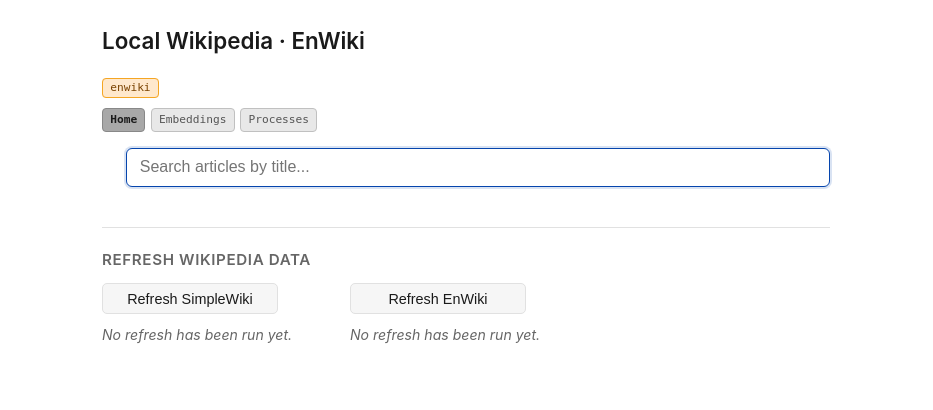
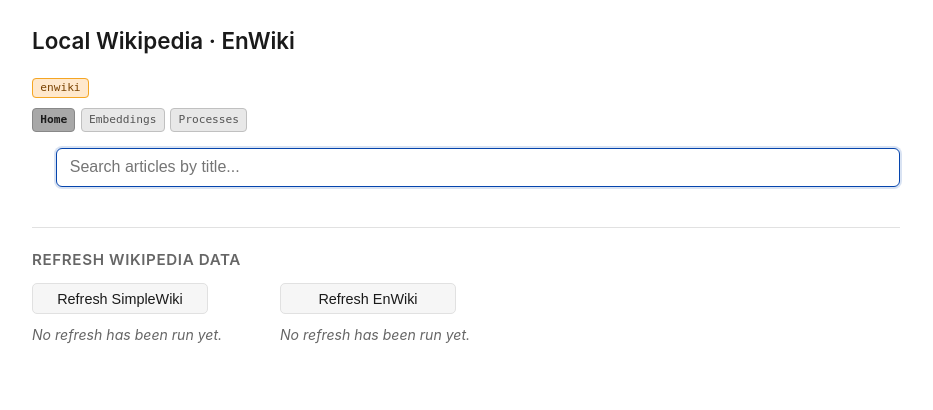
Before and after one commit to kylegwlawrence/local_wikipedia, a FastAPI app: page / in a window 1280 px wide. Shown: the top 410 px of the page, without its empty margins (174-1107 px from the left). Run offline with FastAPI, Linux system fonts and the light colour scheme; data that the repository does not hold is empty; some libraries are stand-ins or nearby versions.

Commit message:
Increase page max-width to 900px

```diff
--- a/static/style.css
+++ b/static/style.css
@@ -7,7 +7,7 @@
  */
 
 :root {
-    --max-width: 760px;
+    --max-width: 900px;
     --fg: #1a1a1a;
     --muted: #666;
     --link: #0645ad;       /* Wikipedia-ish link blue */
```
